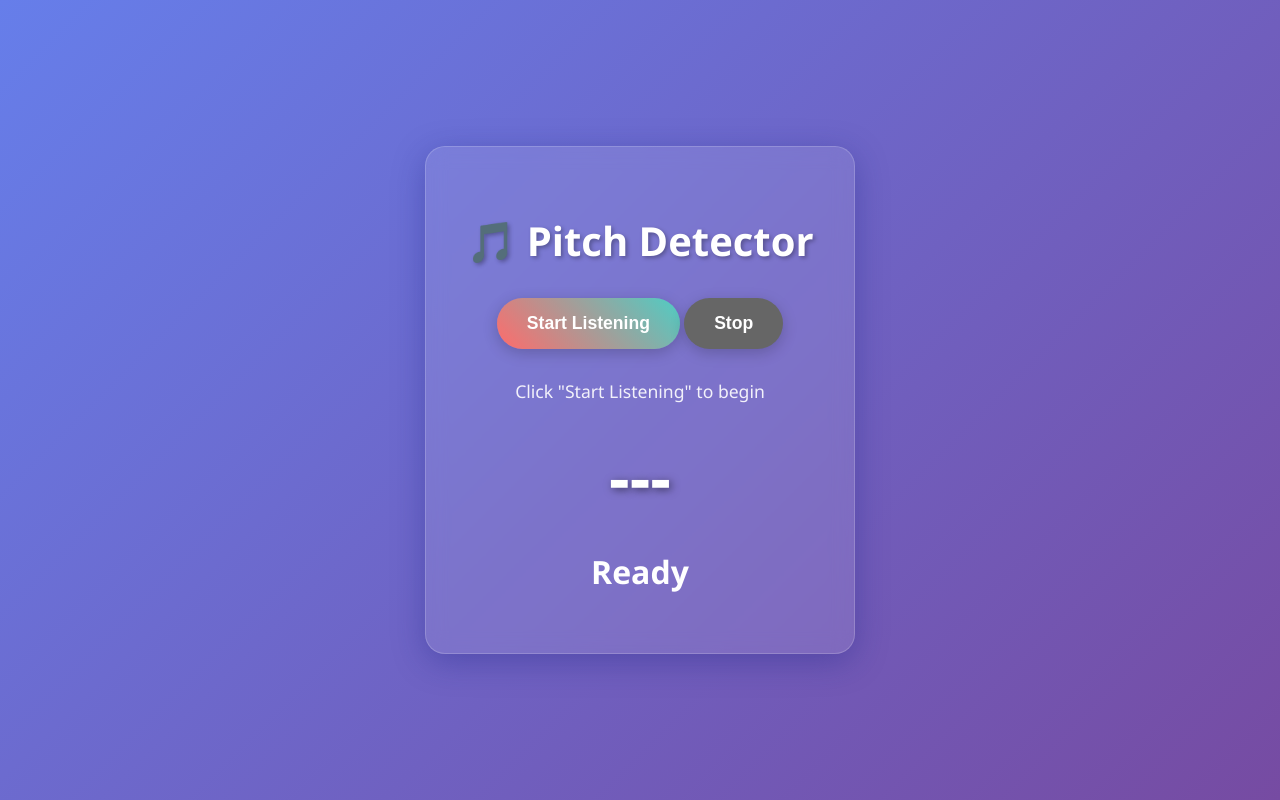
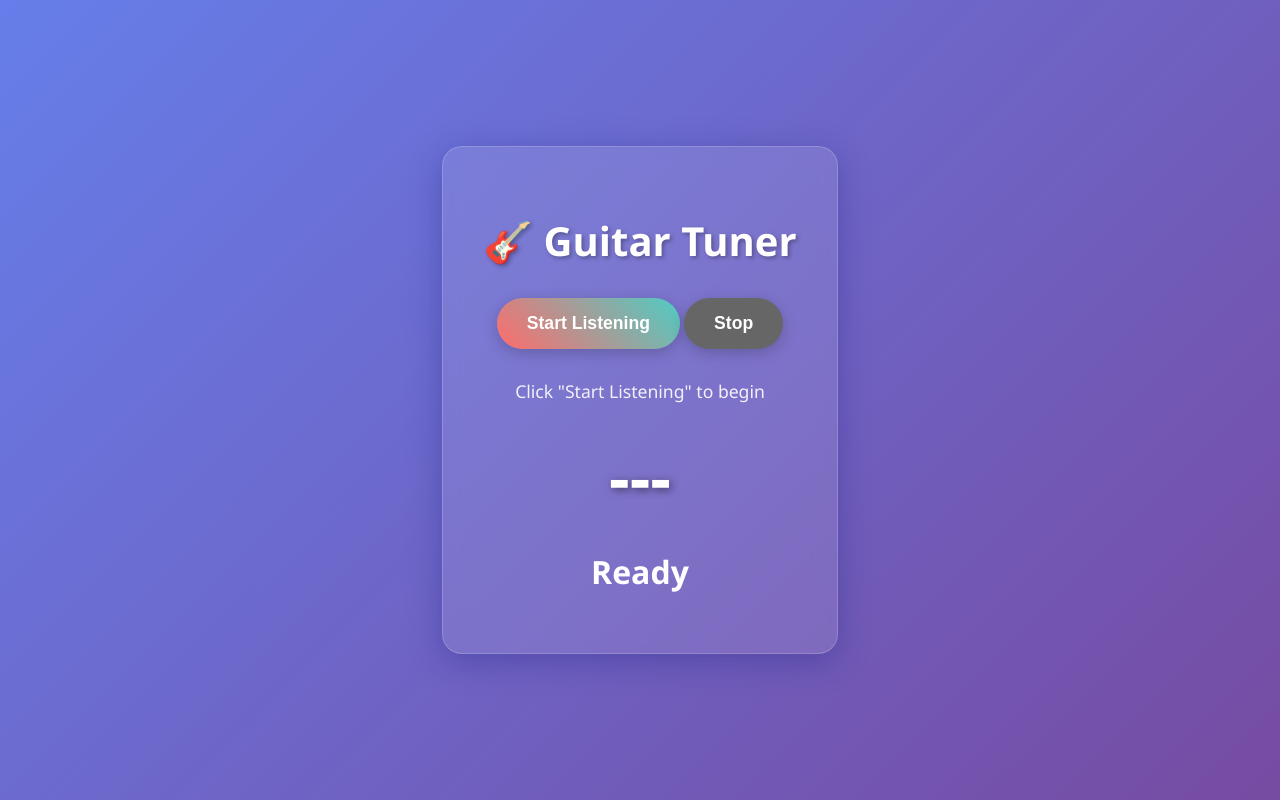
Before and after one commit to Lcrs123/tuner, a plain HTML site: page index.html in a window 1280 px wide. Drawn offline with Linux system fonts and the light colour scheme.

Commit message:
renaming app

```diff
--- a/index.html
+++ b/index.html
@@ -3,14 +3,14 @@
 <head>
     <meta charset="UTF-8">
     <meta name="viewport" content="width=device-width, initial-scale=1.0">
-    <title>Pitch Detector</title>
+    <title>Guitar Tuner</title>
 
     <!-- PWA Meta Tags -->
     <meta name="theme-color" content="#667eea">
     <meta name="mobile-web-app-capable" content="yes">
     <meta name="apple-mobile-web-app-status-bar-style" content="black-translucent">
-    <meta name="apple-mobile-web-app-title" content="Pitch Detector">
-    <meta name="description" content="Real-time pitch detection and tuning tool">
+    <meta name="apple-mobile-web-app-title" content="Guitar Tuner">
+    <meta name="description" content="Guitar tuning tool">
 
     <!-- PWA Manifest -->
     <link rel="manifest" href="./manifest.json">
@@ -19,7 +19,7 @@
 </head>
 <body>
     <div class="container">
-        <h1>🎵 Pitch Detector</h1>
+        <h1>🎸 Guitar Tuner</h1>
 
         <div class="controls">
             <button id="startBtn">Start Listening</button>
```
Also changed, not shown: manifest.json.
